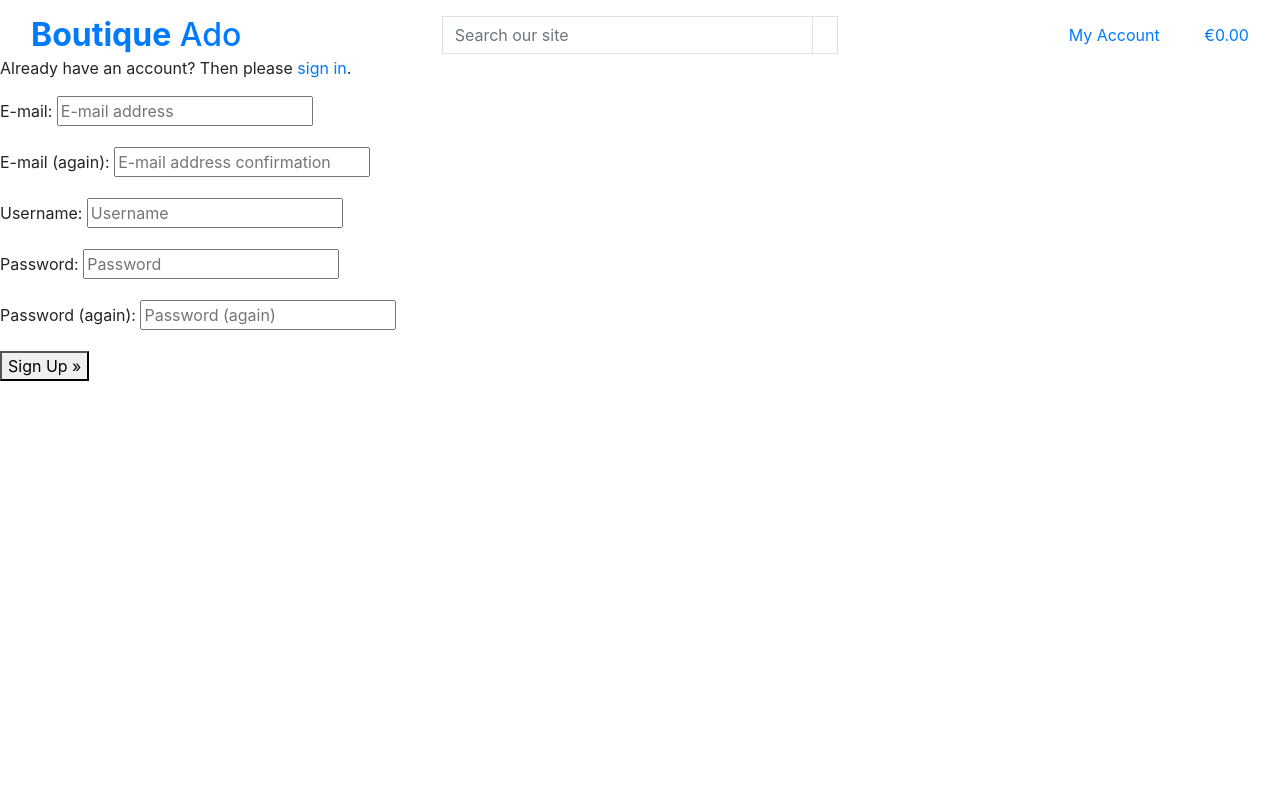
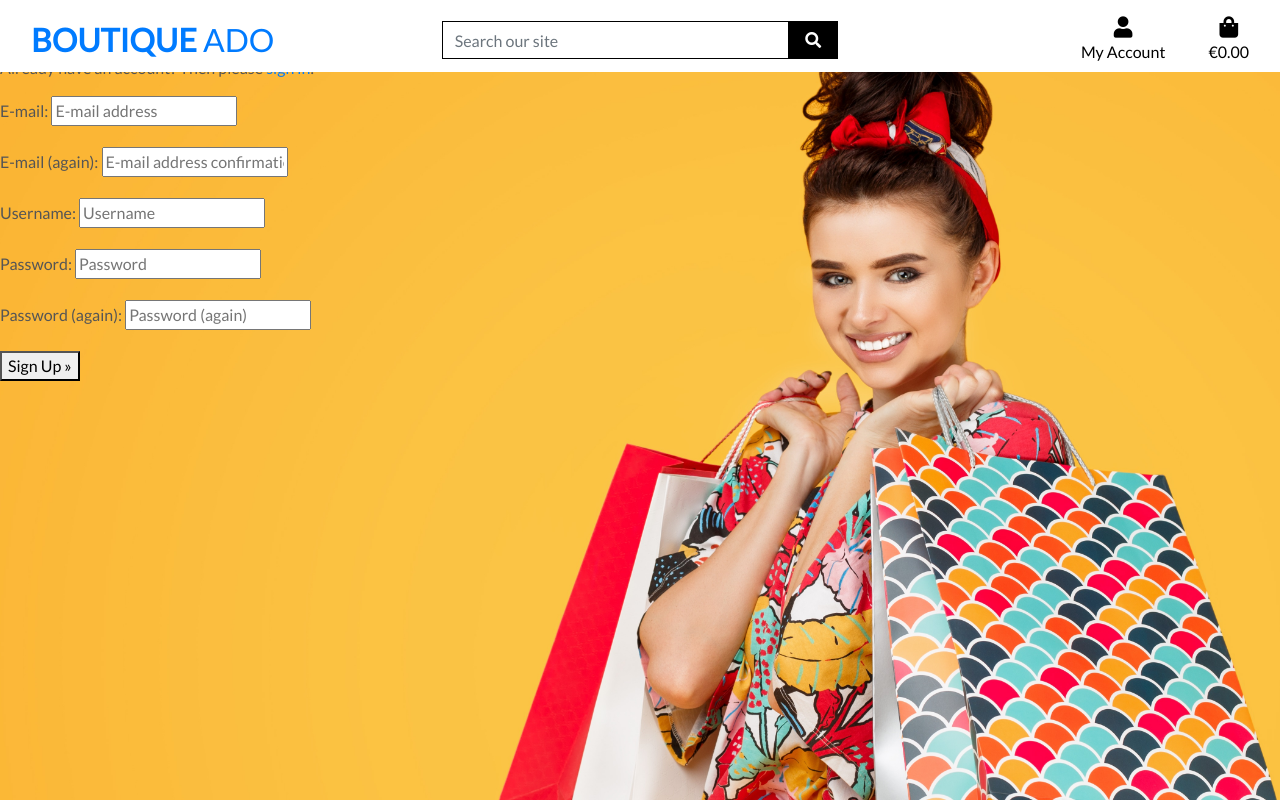
Before and after one commit to TravelTimN/gitpod-boutique-ado, a Django app: page /accounts/signup/ in a window 1280 px wide. Run offline with Django 3.2, Linux system fonts and the light colour scheme; some libraries are stand-ins or nearby versions.

Commit message:
Complete homepage header and CSS

```diff
--- a/boutique_ado/settings.py
+++ b/boutique_ado/settings.py
@@ -146,3 +146,7 @@ USE_TZ = True
 # https://docs.djangoproject.com/en/3.0/howto/static-files/
 
 STATIC_URL = '/static/'
+STATICFILES_DIRS = (os.path.join(BASE_DIR, 'static'),)
+
+MEDIA_URL = '/media/'
+MEDIA_ROOT = os.path.join(BASE_DIR, 'media')
--- a/boutique_ado/urls.py
+++ b/boutique_ado/urls.py
@@ -1,8 +1,10 @@
 from django.contrib import admin
 from django.urls import path, include
+from django.conf import settings
+from django.conf.urls.static import static
 
 urlpatterns = [
     path('admin/', admin.site.urls),
     path('accounts/', include('allauth.urls')),
     path('', include('home.urls')),
-]
+] + static(settings.MEDIA_URL, document_root=settings.MEDIA_ROOT)
--- a/static/css/base.css
+++ b/static/css/base.css
@@ -1,3 +1,5 @@
+@import url("https://fonts.googleapis.com/css?family=Lato&display=swap");
+
 html {
     height: 100%;
 }
--- a/templates/base.html
+++ b/templates/base.html
@@ -10,7 +10,9 @@
     {% endblock %}
 
     {% block core_css %}
+        <link rel="stylesheet" href="https://cdnjs.cloudflare.com/ajax/libs/font-awesome/5.13.0/css/all.min.css" integrity="sha256-h20CPZ0QyXlBuAw7A+KluUYx/3pK+c7lYEpqLTlxjYQ=" crossorigin="anonymous">
         <link rel="stylesheet" href="https://stackpath.bootstrapcdn.com/bootstrap/4.4.1/css/bootstrap.min.css" integrity="sha384-Vkoo8x4CGsO3+Hhxv8T/Q5PaXtkKtu6ug5TOeNV6gBiFeWPGFN9MuhOf23Q9Ifjh" crossorigin="anonymous">
+        <link rel="stylesheet" href="{% static 'css/base.css' %}">
     {% endblock %}
 
     {% block custom_css %}
```
